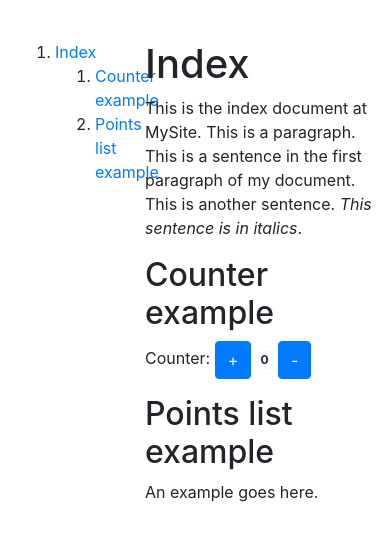
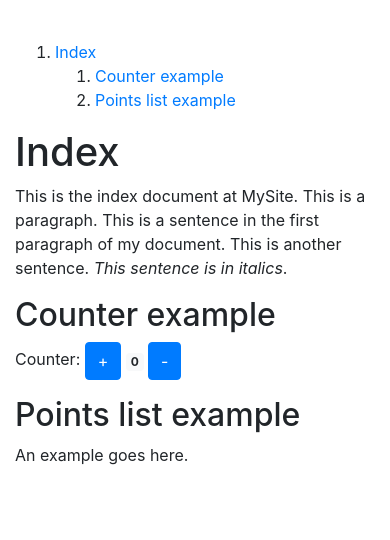
Before and after one commit to hiimalexjgarcia/base64-encoded-state-test, a plain HTML site: page public/index.html in a window 390 px wide. Drawn offline with nearby package versions, Linux system fonts and the light colour scheme.

Commit message:
Updated styles to break down columns on mobile.

```diff
--- a/public/index.html
+++ b/public/index.html
@@ -14,7 +14,7 @@
   <body>
     <div class="container">
       <div class="row">
-        <div class="col-4">
+        <div class="col-sm-4">
           <ol id="mozToc">
             <!--mozToc h1 1 h2 2 h3 3 h4 4 h5 5 h6 6-->
             <li><a href="#mozTocId243089">Index</a>
@@ -25,7 +25,7 @@
             </li>
           </ol>
         </div>
-        <div class="col">
+        <div class="col-sm">
           <h1><a id="mozTocId243089" class="mozTocH1"></a>Index</h1>
           <p>This is the index document at MySite. This is a paragraph. This is
             a sentence in the first paragraph of my document. This is another
```
